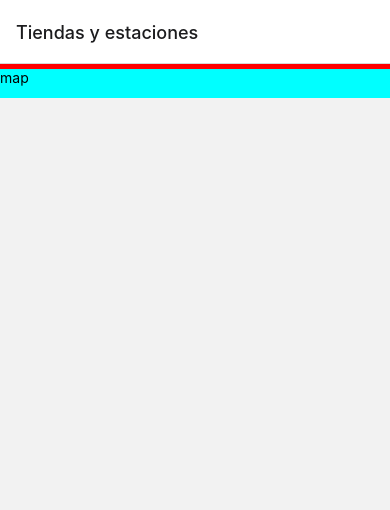
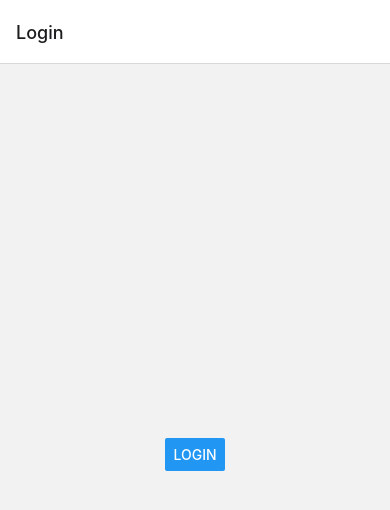
Before and after one commit to stealth14/challenge, a React Native app: screen / in a window 390 px wide. Shown: the top 510 px of the page. Built offline with nearby package versions, Linux system fonts and the light colour scheme.

Commit message:
map package, base customization

```diff
--- a/App.tsx
+++ b/App.tsx
@@ -11,8 +11,8 @@ export default function App() {
   return (
     <NavigationContainer>
       <Stack.Navigator>
+        <Stack.Screen name="Login" component={LoginScreen} />
         <Stack.Screen name="Tiendas y estaciones" component={HomeScreen} />
-        <Stack.Screen name="Login" component={LoginScreen} />
       </Stack.Navigator>
     </NavigationContainer>
   );
--- a/app.json
+++ b/app.json
@@ -18,12 +18,20 @@
       "**/*"
     ],
     "ios": {
-      "supportsTablet": true
+      "supportsTablet": true,
+      "config": {
+        "googleMapsApiKey": "AIzaSyAN7A72NVCEg676bUjwrMVwehSVdJ4zcRk"
+      }
     },
     "android": {
       "adaptiveIcon": {
         "foregroundImage": "./assets/adaptive-icon.png",
         "backgroundColor": "#FFFFFF"
+      },
+      "config": {
+        "googleMaps": {
+          "apiKey": "AIzaSyAN7A72NVCEg676bUjwrMVwehSVdJ4zcRk"
+        }
       }
     },
     "web": {
--- /dev/null
+++ b/components/CustomMap.tsx
@@ -0,0 +1,34 @@
+import React from "react";
+import { StyleSheet, View } from "react-native";
+import MapView, { PROVIDER_GOOGLE } from "react-native-maps";
+
+export default function CustomMap() {
+  return (
+    <View style={styles.container}>
+      <MapView
+        provider={PROVIDER_GOOGLE}
+        style={styles.mapStyle}
+        initialRegion={{
+          latitude: 41.3995345,
+          longitude: 2.1909796,
+          latitudeDelta: 0.003,
+          longitudeDelta: 0.003,
+        }}
+        mapType="standard"
+      ></MapView>
+    </View>
+  );
+}
+
+const styles = StyleSheet.create({
+  container: {
+    flex: 1,
+    backgroundColor: "black",
+    alignItems: "center",
+    justifyContent: "center",
+  },
+  mapStyle: {
+    width: "100%",
+    height: "100%",
+  },
+});
--- a/components/HomeScreen.tsx
+++ b/components/HomeScreen.tsx
@@ -1,26 +1,26 @@
 import React from "react";
 import { Text, View, StyleSheet } from "react-native";
+import CustomMap from "./CustomMap";
 
 export default function HomeScreen() {
   return (
-    <View>
-      <View style={styles.menu}>
-        <Text>menu</Text>
-      </View>
-      <View style={styles.mapContainer}>
-        <Text>map</Text>
+    <View style={styles.container}>
+      <View style={styles.menu}></View>
+      <View style={styles.map}>
+        <CustomMap />
       </View>
     </View>
   );
 }
 
 const styles = StyleSheet.create({
+  container: {
+    flex: 1,
+  },
   menu: {
-    backgroundColor: "red",
-    height: "15%",
+    flex: 1,
   },
-  mapContainer: {
-    backgroundColor: "cyan",
-    height: "85%",
+  map: {
+    flex: 5,
   },
 });
--- a/package.json
+++ b/package.json
@@ -19,7 +19,8 @@
     "react-native": "0.68.2",
     "react-native-safe-area-context": "4.2.4",
     "react-native-screens": "~3.11.1",
-    "react-native-web": "0.17.7"
+    "react-native-web": "0.17.7",
+    "react-native-maps": "0.30.2"
   },
   "devDependencies": {
     "@babel/core": "^7.12.9",
```
Also changed, not shown: 1 other file (tests, documents, lock files or other folders).
